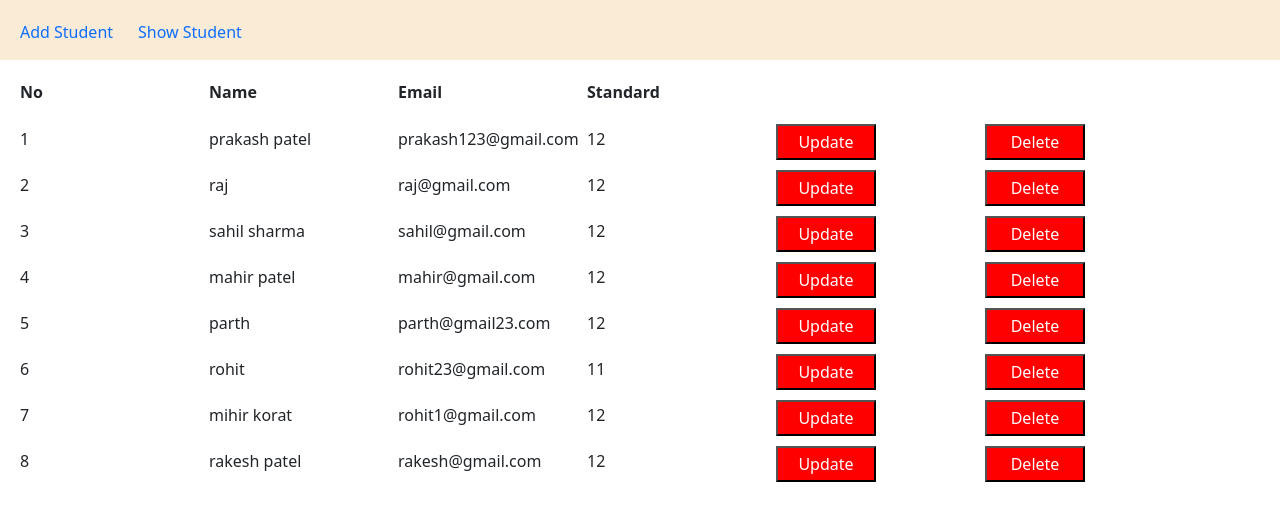
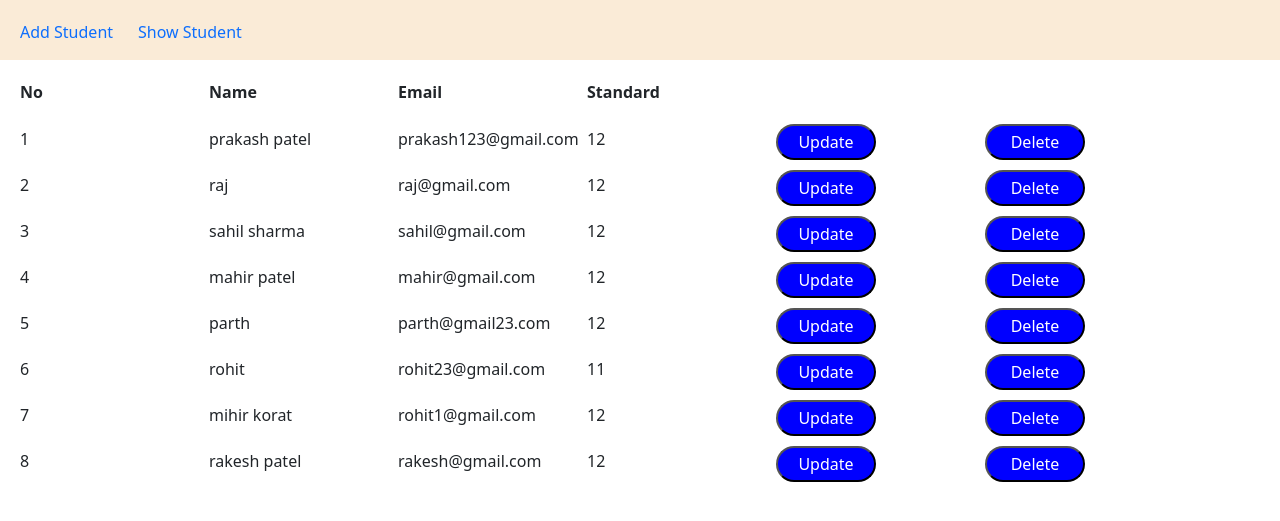
Before and after one commit to Manvesh-Dudhatra/Crude-Operation, a Django app: page / in a window 1280 px wide. Shown: the top 521 px of the page. Run offline with Django 5.2, Linux system fonts and the light colour scheme; data comes from the database, SQL or seed files in the repository; some libraries are stand-ins or nearby versions.

Commit message:
change style

```diff
--- a/students/static/css/display.css
+++ b/students/static/css/display.css
@@ -36,9 +36,10 @@
 }
 .btnSubmit
 {
-  background-color: red;
+  background-color: blue;
   color:white;
   width: 100px;
+  border-radius: 20px;
 }
 
 .main{
```
